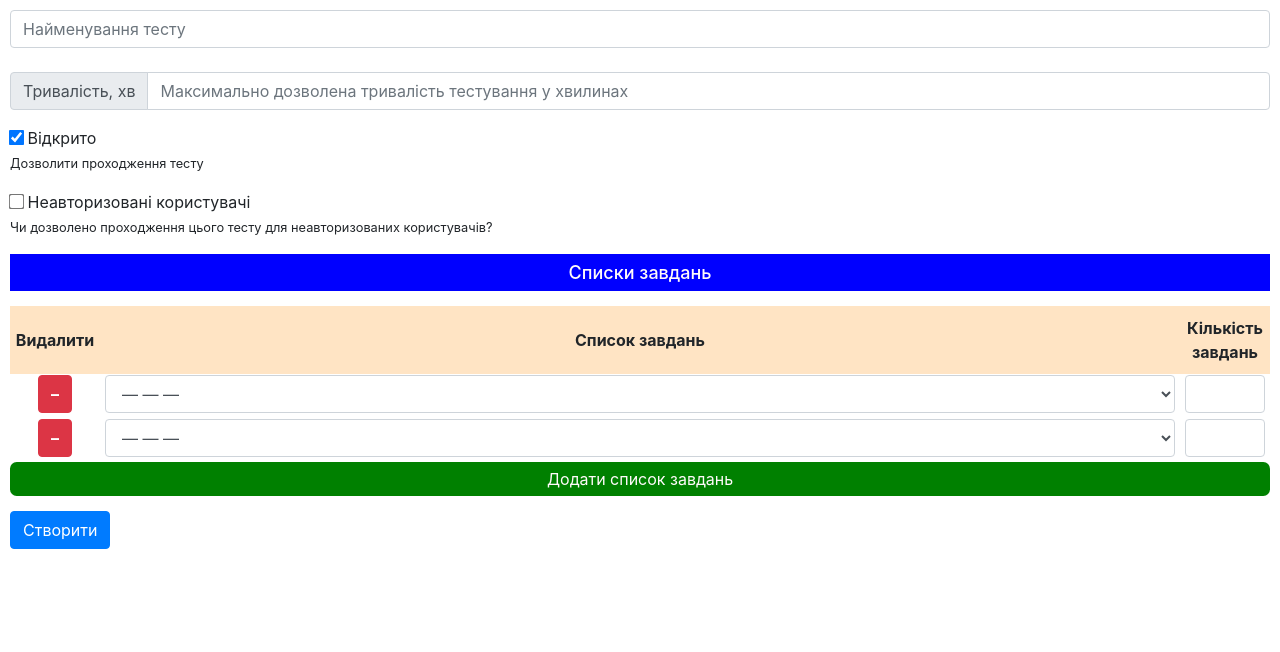
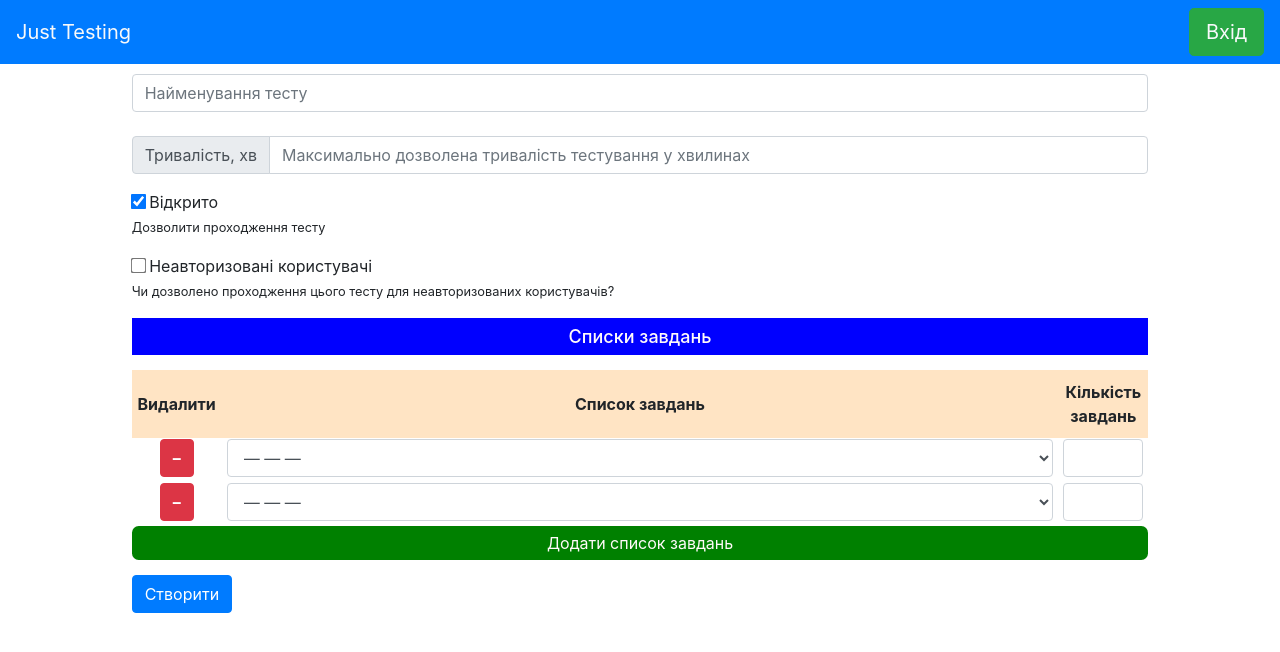
Before and after one commit to DudaEugen/JustTesting, a Django app: page /test/create in a window 1280 px wide. Shown: the top 652 px of the page. Run offline with Django 3.2, Linux system fonts and the light colour scheme; data that the repository does not hold is empty; some libraries are stand-ins or nearby versions.

Commit message:
update base.html - create navbar - create side blocks

```diff
--- /dev/null
+++ b/JustTesting/static/JustTesting/css/base.css
@@ -0,0 +1,9 @@
+.content-container {
+    margin: 0 0 0 0;
+}
+
+@media (max-width: 576px) {
+    .side {
+        display: none;
+    }
+}
--- a/JustTesting/templates/JustTesting/base.html
+++ b/JustTesting/templates/JustTesting/base.html
@@ -3,6 +3,8 @@
 <head>
     <meta charset="UTF-8">
     <link rel="stylesheet" href="https://maxcdn.bootstrapcdn.com/bootstrap/4.1.1/css/bootstrap.min.css">
+    {% load static %}
+        <link rel="stylesheet" href="{% static 'JustTesting/css/base.css' %}">
     {% block static_load %}
     {% endblock %}
     <title>
@@ -12,8 +14,27 @@
 </head>
 
 <body>
-    {% block content %}
-    {% endblock %}
+    <nav class="navbar navbar-dark bg-primary justify-content-between">
+        <a class="navbar-brand text-light">Just Testing</a>
+        {% if request.user and request.user.is_authenticated %}
+            <a class="btn btn-danger btn-lg text-light">
+                Вихід
+            </a>
+        {% else %}
+            <a class="btn btn-success btn-lg text-light">
+                Вхід
+            </a>
+        {% endif %}
+    </nav>
+
+    <div class="row content-container">
+        <div class="col-1 side"></div>
+        <div class="col">
+            {% block content %}
+            {% endblock %}
+        </div>
+        <div class="col-1 side"></div>
+    </div>
 
     {% block scripts %}
     {% endblock %}
```
